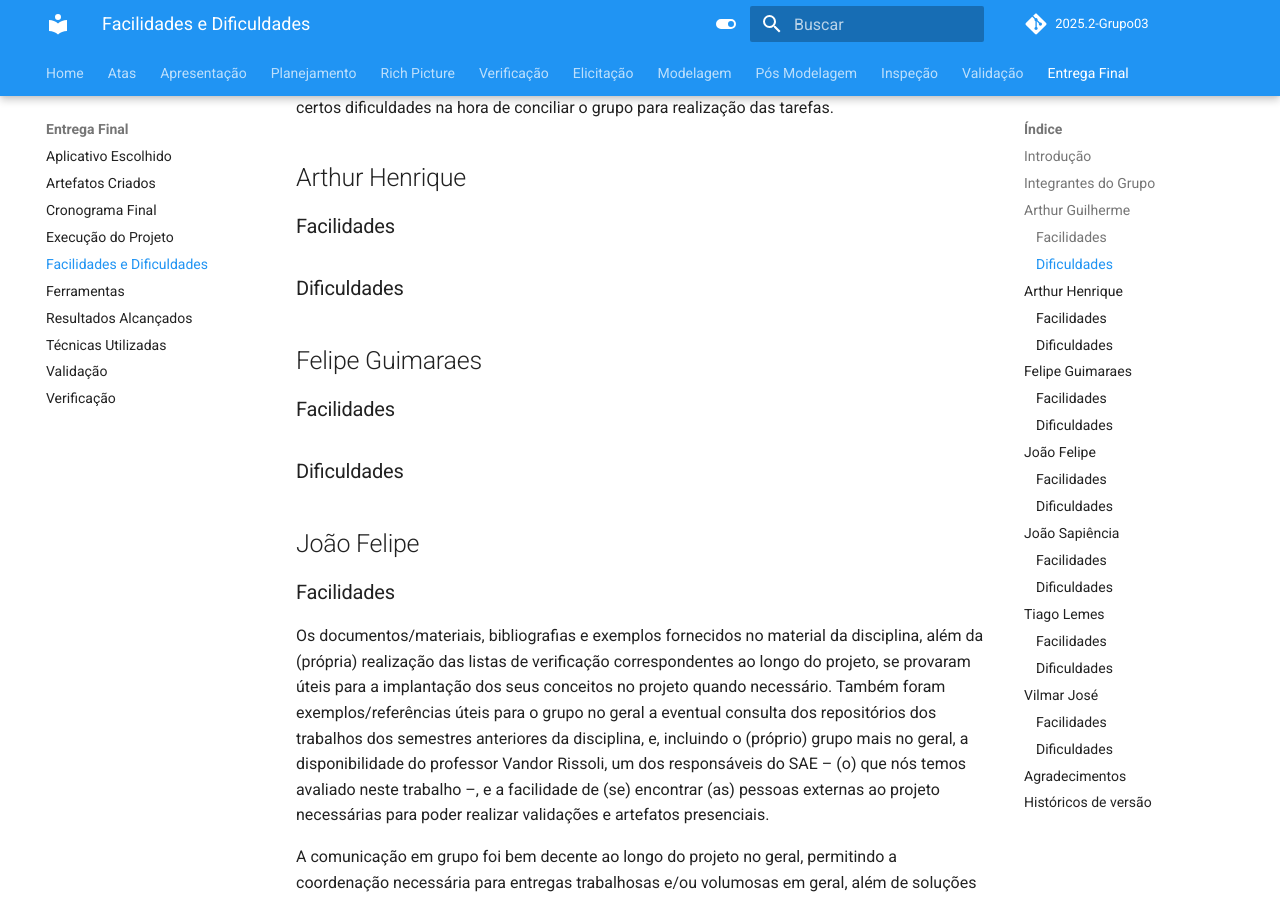
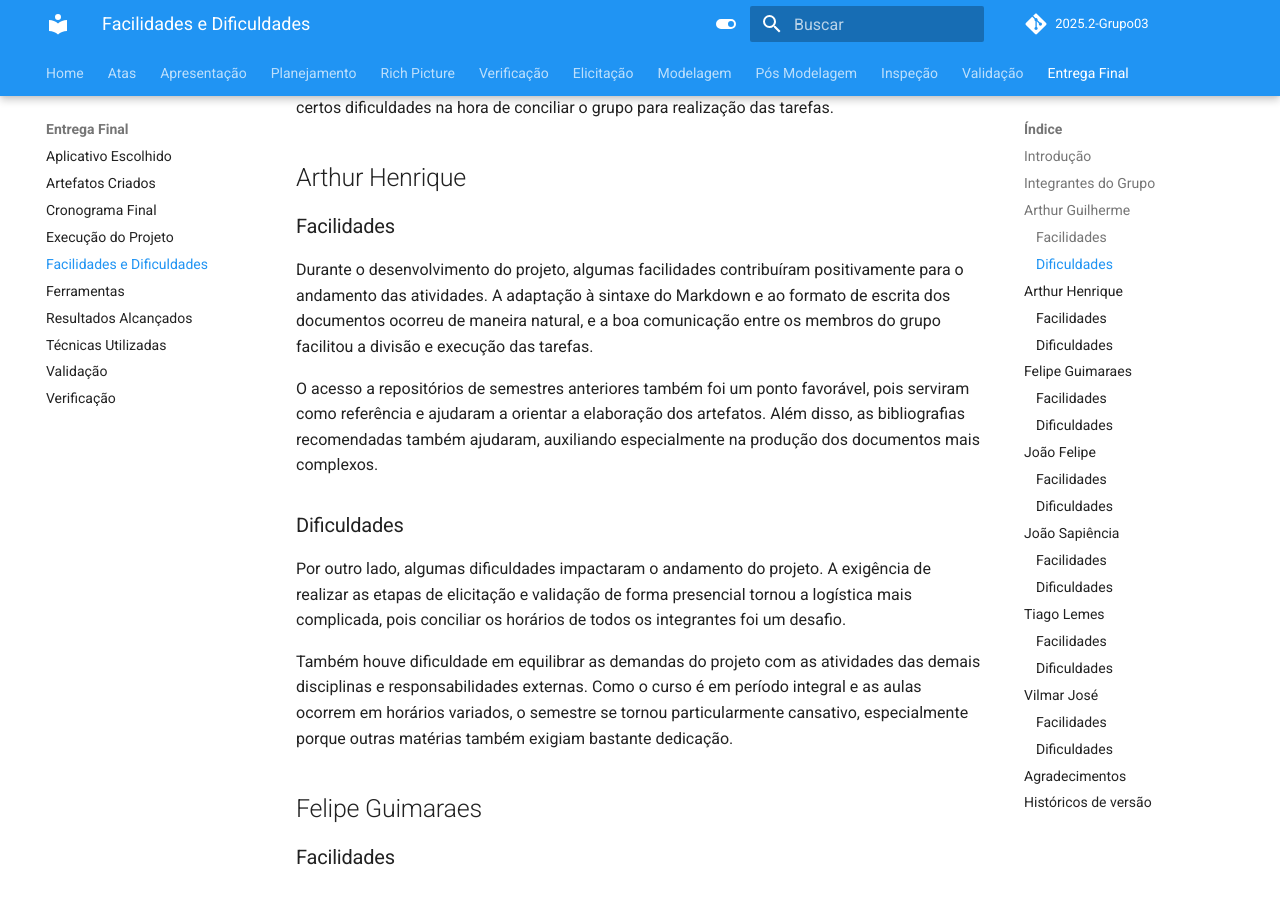
Before and after one commit to Requisitos-de-Software/2025.2-Grupo03, an MkDocs documentation site: the page built from docs/Entrega_Final/facilidades_dificuldades.md, in a window 1280 px wide and 900 px high, scrolled down 1628 px. Built offline with MkDocs 1.6.1 and Material for MkDocs 9.7.7, drawn with Linux system fonts in a browser that asks for light colours; comment, search, counter and statistics services are not loaded; some of the changed text lies outside the part shown.

Commit message:
Update facilidades_dificuldades.md

```diff
--- a/docs/Entrega_Final/facilidades_dificuldades.md
+++ b/docs/Entrega_Final/facilidades_dificuldades.md
@@ -19,7 +19,7 @@ A Tabela 1 apresenta todos os integrantes da equipe que participaram do artefato
 | Nome | Quais etapas participou |
 |---------------------------|---------------------------------------|
 | [Arthur Guilherme](https://github.com/ArthurGuilher62) | Adição dos relatos de dificuldades e facilidades em relação à disciplina. |
-| [Arthur Henrique](https://github.com/arthurhvieira1) |  |
+| [Arthur Henrique](https://github.com/arthurhvieira1) | Adição dos relatos de dificuldades e facilidades em relação à disciplina.  |
 | [Felipe Guimaraes](https://github.com/felipegf1) |  |
 | [João Felipe](https://github.com/MrBolt2005) | Adição dos relatos de dificuldades e facilidades em relação à disciplina. |
 | [João Sapiência](https://github.com/JoaoSapiencia) |  |
@@ -41,11 +41,20 @@ Além de que o grupo ter uma boa comunicação e a ferramenta para a criação d
 Durante o projeto também enfrentei dificuldade, como o fato de não ter sido muito claro quais artefatos deveriam ser feito e entregues na entrega 5, pois alguns artefatos pareciam fazer parte da entrega 6.
 
 Além disso, o fato de que a validação e elicitação serem obrigatoriamente presente promoveu certos dificuldades na hora de conciliar o grupo para realização das tarefas.
+
 ## Arthur Henrique
 
 ### Facilidades
 
+Durante o desenvolvimento do projeto, algumas facilidades contribuíram positivamente para o andamento das atividades. A adaptação à sintaxe do Markdown e ao formato de escrita dos documentos ocorreu de maneira natural, e a boa comunicação entre os membros do grupo facilitou a divisão e execução das tarefas.
+
+O acesso a repositórios de semestres anteriores também foi um ponto favorável, pois serviram como referência e ajudaram a orientar a elaboração dos artefatos. Além disso, as bibliografias recomendadas também ajudaram, auxiliando especialmente na produção dos documentos mais complexos.
+
 ### Dificuldades
+
+Por outro lado, algumas dificuldades impactaram o andamento do projeto. A exigência de realizar as etapas de elicitação e validação de forma presencial tornou a logística mais complicada, pois conciliar os horários de todos os integrantes foi um desafio.
+
+Também houve dificuldade em equilibrar as demandas do projeto com as atividades das demais disciplinas e responsabilidades externas. Como o curso é em período integral e as aulas ocorrem em horários variados, o semestre se tornou particularmente cansativo, especialmente porque outras matérias também exigiam bastante dedicação.
 
 ## Felipe Guimaraes
 
@@ -183,3 +192,4 @@ O Grupo 03 agradece o apoio das ferramentas de Inteligência Artificial Generati
 | 1.0    | 23/10/2025 | Criação do documento de Facilidades e Dificuldades | [Tiago Lemes](https://github.com/TiagoTeixeira-2005)| [Arthur Guilherme](https://github.com/ArthurGuilher62) |
 | 1.1    | 23/11/2025 | Adição de Facilidades e Dificuldades | [Vilmar José](https://github.com/VilmarFagundes) | [Arthur Guilherme](https://github.com/ArthurGuilher62) |
 | 1.2    | 24/11/2025 | Adição de Facilidades e Dificuldades | [João Felipe](https://github.com/MrBolt2005) | [Arthur Guilherme](https://github.com/ArthurGuilher62) |
+| 1.3    | 24/11/2025 | Adição de Facilidades e Dificuldades | [Arthur Henrique](https://github.com/arthurhveira1) | [Vilmar José](https://github.com/VilmarFagundes) |
```
